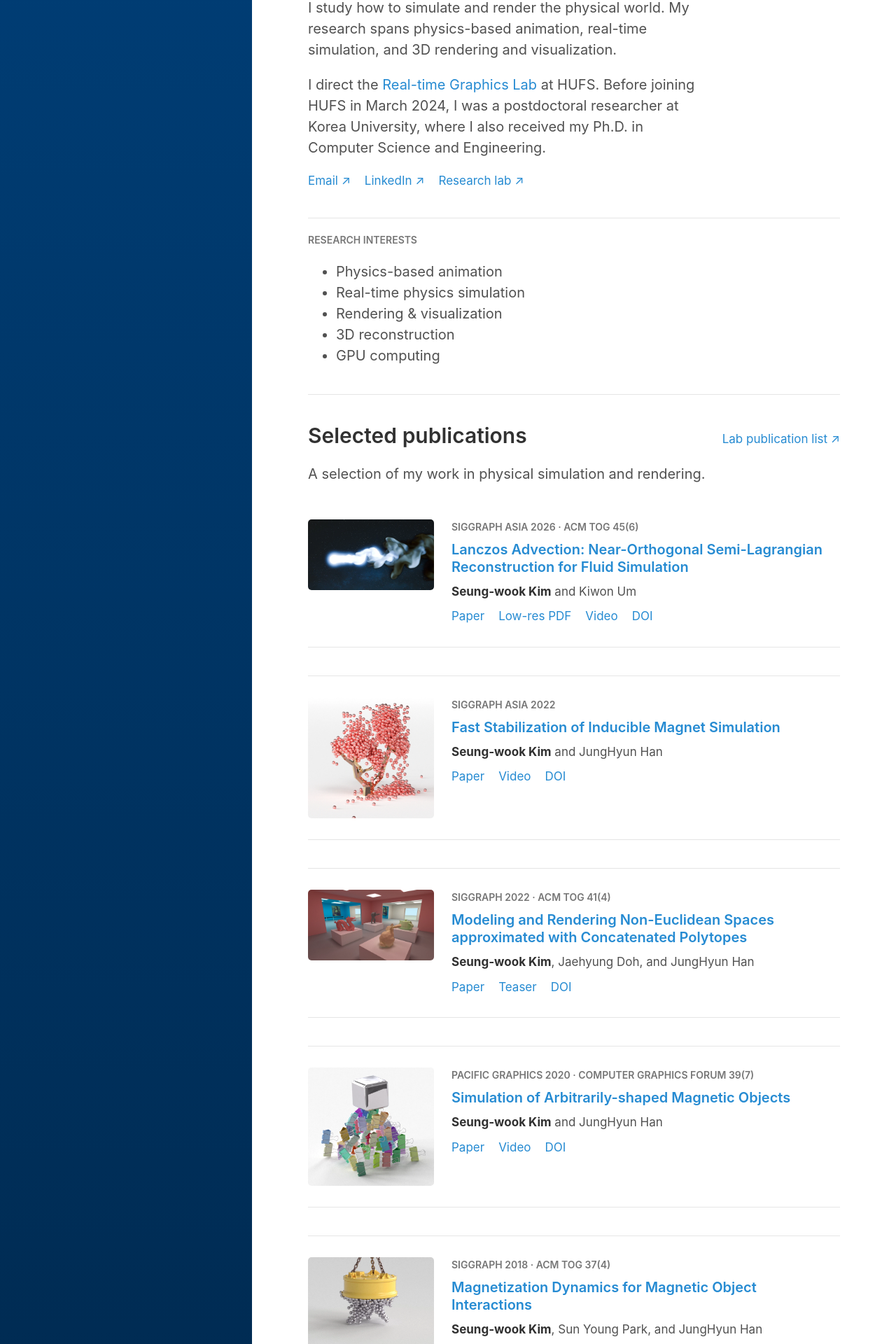
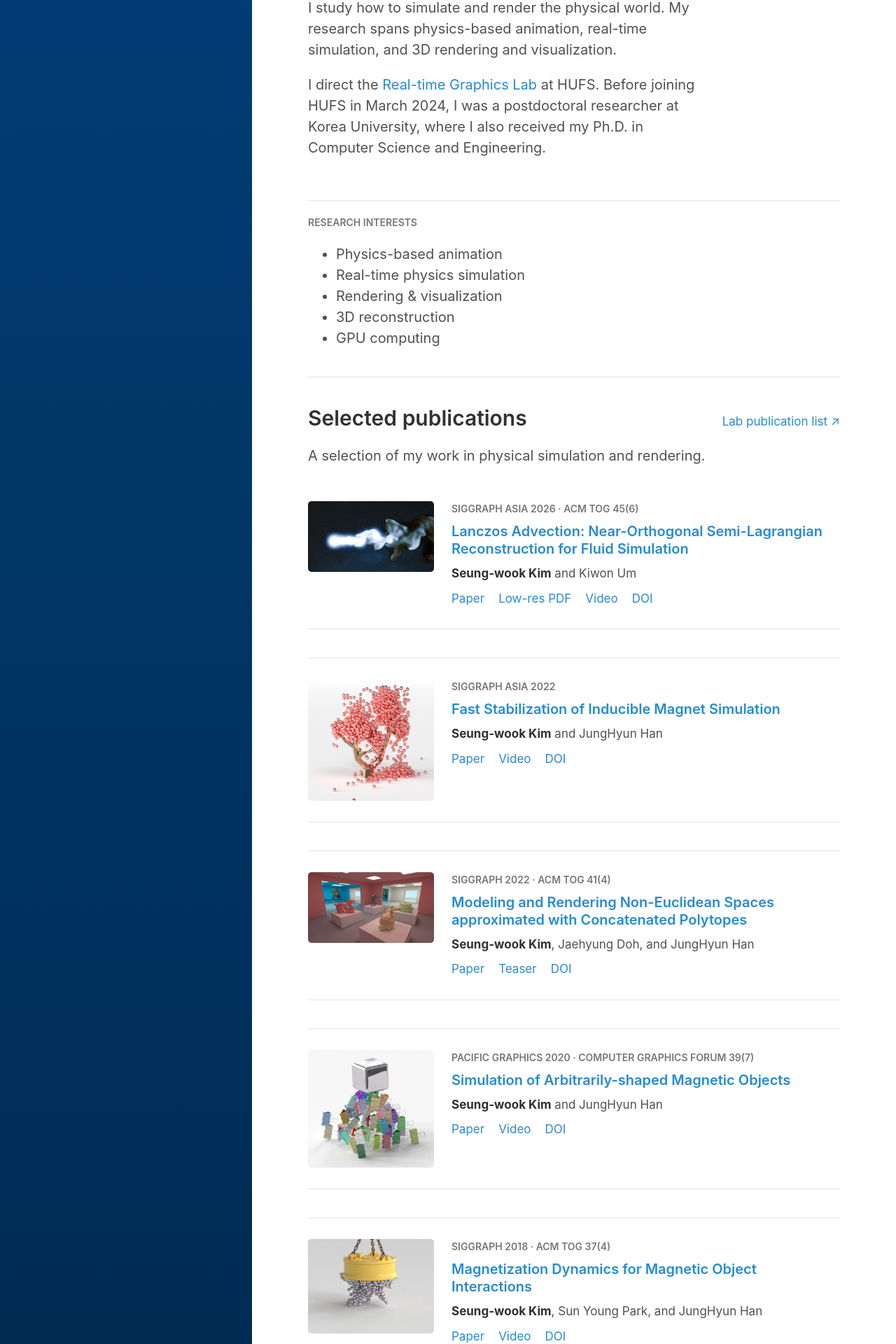
Before and after one commit to God-eunger/God-eunger.github.io, a Jekyll site: the page built from people/swkim/index.html, in a window 1280 px wide. Shown: the part 397-2317 px from the top of the page at 70% size. Built offline with Jekyll 4.4.1, drawn with Linux system fonts in a browser that asks for light colours.

Commit message:
Remove profile contact and external links

```diff
--- a/people/swkim/index.html
+++ b/people/swkim/index.html
@@ -20,11 +20,6 @@ image: https://rtg.hufs.ac.kr/people/swk.png
         <p class="affiliation">Division of Computer Engineering<br>Hankuk University of Foreign Studies</p>
         <p class="intro">I study how to simulate and render the physical world. My research spans physics-based animation, real-time simulation, and 3D rendering and visualization.</p>
         <p class="intro">I direct the <a href="../../">Real-time Graphics Lab</a> at HUFS. Before joining HUFS in March 2024, I was a postdoctoral researcher at Korea University, where I also received my Ph.D. in Computer Science and Engineering.</p>
-        <div class="profile-links" aria-label="Contact and profiles">
-          <a href="mailto:seungwook.kim@hufs.ac.kr">Email <span aria-hidden="true">↗</span></a>
-          <a href="https://www.linkedin.com/in/seung-wook-kim/">LinkedIn <span aria-hidden="true">↗</span></a>
-          <a href="../../">Research lab <span aria-hidden="true">↗</span></a>
-        </div>
       </div>
       <figure class="portrait">
         <img src="../swk.png" alt="Portrait of Seung-wook Kim" width="360" height="480">
--- a/people/swkim/style.css
+++ b/people/swkim/style.css
@@ -3,7 +3,6 @@ body:has(.swkim-profile) {
 }
 
 .swkim-profile .profile-nav,
-.swkim-profile .profile-links,
 .swkim-profile .paper-links {
   display: flex;
   flex-wrap: wrap;
@@ -61,7 +60,6 @@ body:has(.swkim-profile) {
   width: 160px;
 }
 
-.swkim-profile .profile-links,
 .swkim-profile .paper-links,
 .swkim-profile .text-link {
   font-size: 0.85rem;
```
